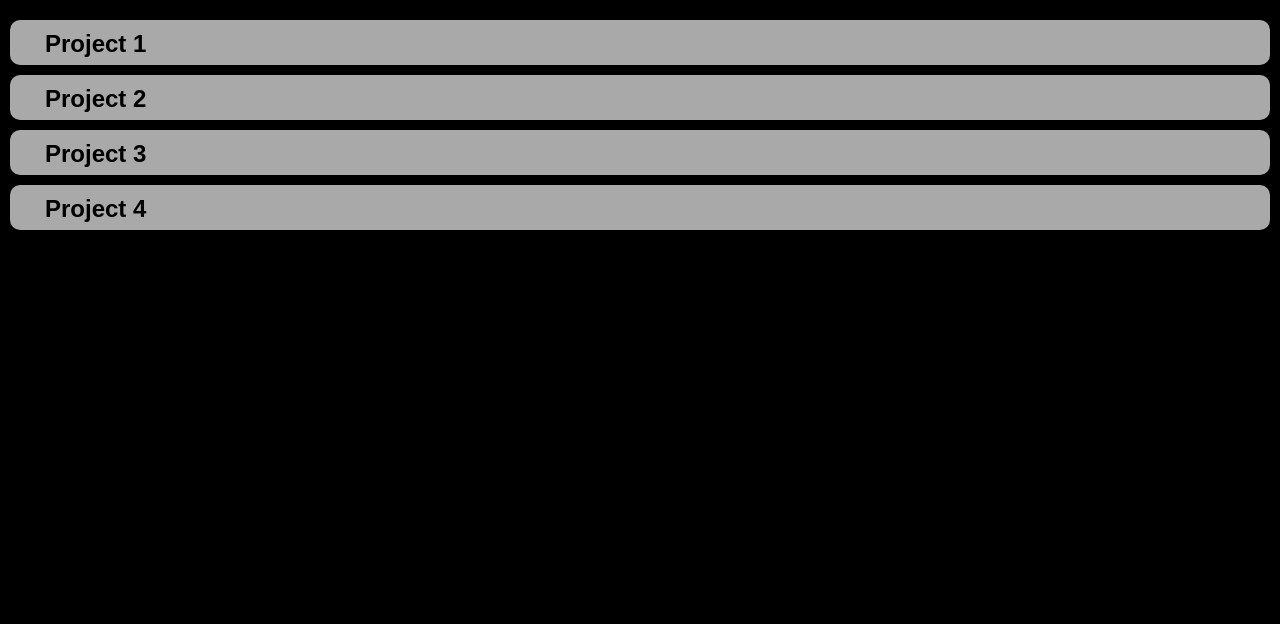
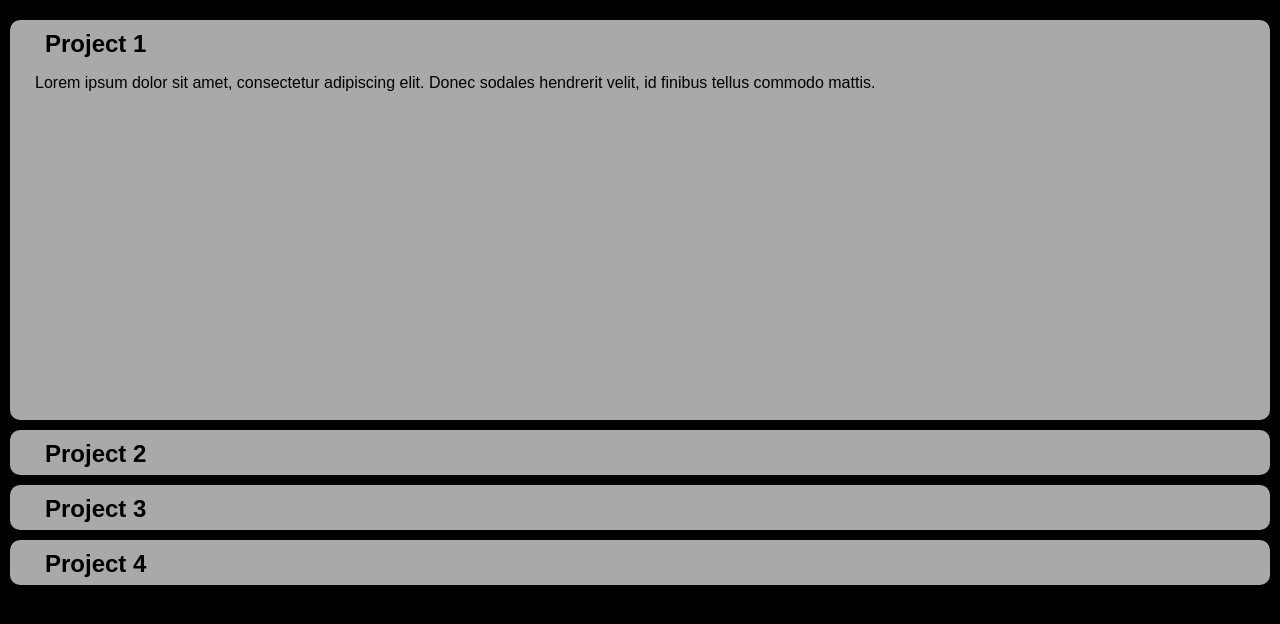
Before and after one commit to twisted94/info-cascading-cards, a plain HTML site: page index.html in a window 1280 px wide. Both pictures are taken after a click on the element 640 px from the left and 42 px from the top of the page. Drawn offline with Linux system fonts and the light colour scheme.

Commit message:
On click expand

```diff
--- a/css/style.css
+++ b/css/style.css
@@ -11,6 +11,7 @@ h1 {
 section{
     padding:10px;
 }
+
 .widget {
     margin-top: 10px;
     background-color: darkgrey;
@@ -23,16 +24,15 @@ section{
     box-sizing: border-box;
 }
 
-.widget:hover{
+.widget.expanded {
     height: 50vh;
 }
 
 .content {
-    color: rgba(000,000,000,0);
-    transition: 1s;
+    color: rgba(0,0,0,0);
+    transition: color 1s;
 }
 
-.widget:hover .content {
-    color: rgba(000,000,000,1);
-    transition: 1s;
+.widget.expanded .content {
+    color: rgba(0,0,0,1);
 }
--- a/index.html
+++ b/index.html
@@ -5,36 +5,45 @@
     <meta name="viewport" content="width=device-width, initial-scale=1.0">
     <title>Info Cards</title>
     <link rel="stylesheet" href="css/style.css">
-
 </head>
 <body>
     <section>
-            <div class="widget" onclick="expandDetails('project1')">
+        <div class="widget" onclick="expandDetails(this)">
             <h1>Project 1</h1>
             <div id="project1-details" class="content">
                 <p>Lorem ipsum dolor sit amet, consectetur adipiscing elit. Donec sodales hendrerit velit, id finibus tellus commodo mattis.</p>
             </div>
         </div>
 
-            <div class="widget" onclick="expandDetails('project2')">
+        <div class="widget" onclick="expandDetails(this)">
             <h1>Project 2</h1>
             <div id="project2-details" class="content">
                 <p>Lorem ipsum dolor sit amet, consectetur adipiscing elit. Donec sodales hendrerit velit, id finibus tellus commodo mattis.</p>
             </div>
         </div>
 
-            <div class="widget" onclick="expandDetails('project3')">
+        <div class="widget" onclick="expandDetails(this)">
             <h1>Project 3</h1>
             <div id="project3-details" class="content">
                 <p>Lorem ipsum dolor sit amet, consectetur adipiscing elit. Donec sodales hendrerit velit, id finibus tellus commodo mattis.</p>
             </div>
         </div>
-            <div class="widget" onclick="expandDetails('project4')">
+
+        <div class="widget" onclick="expandDetails(this)">
             <h1>Project 4</h1>
             <div id="project4-details" class="content">
                 <p>Lorem ipsum dolor sit amet, consectetur adipiscing elit. Donec sodales hendrerit velit, id finibus tellus commodo mattis.</p>
             </div>
         </div>
     </section>
+    <script>
+        function expandDetails(element) {
+            const isExpanded = element.classList.contains('expanded');
+            document.querySelectorAll('.widget').forEach(widget => widget.classList.remove('expanded'));
+            if (!isExpanded) {
+                element.classList.add('expanded');
+            }
+        }
+    </script>
 </body>
 </html>
```
Lines whose indentation alone changed are shown as unchanged.
